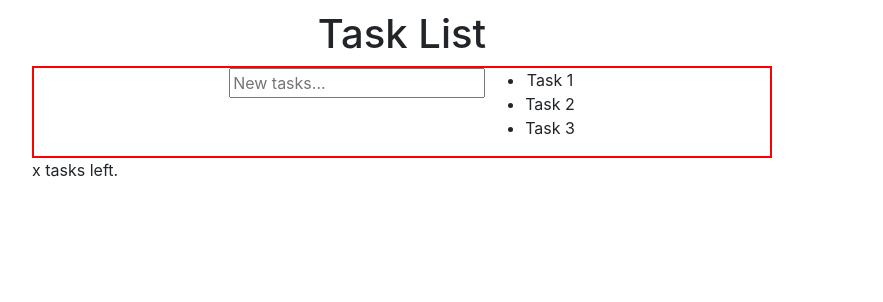
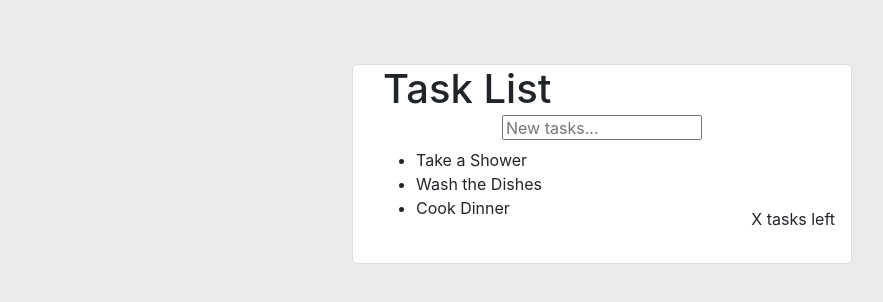
Before and after one commit to tommygonzaleza/to-do-list, a React app in the folder to-do-list/: page / in a window 1280 px wide. Shown: the whole page, without its empty margins (38-921 px from the left). Built offline with nearby package versions, Linux system fonts and the light colour scheme.

Commit message:
Styles added to the boilerplate

```diff
--- a/to-do-list/src/js/component/home.js
+++ b/to-do-list/src/js/component/home.js
@@ -6,25 +6,23 @@ import rigoImage from "../../img/rigo-baby.jpg";
 //create your first component
 export function Home() {
 	return (
-		<div className="container text-center">
-			<div>
-				<header className="entire-header row col-8 justify-content-center">
+		<div className="box_1 container">
+			<header className="entire-header col-12 row justify-content-center">
 				<h1>Task List</h1>
 			</header>
-				<section className="entire-body row col-8 justify-content-center">
-					<form className="form-styles">
+			<section className="entire-body row justify-content-center">
+				<form className="form-style">
 					<input placeholder="New tasks..." />
 				</form>
 				<ul className="main-list ul-style">
-						<li className="list-item">Task 1</li>
-						<li className="list-item">Task 2</li>
-						<li className="list-item">Task 3</li>
+					<li className="list-item">Take a Shower</li>
+					<li className="list-item">Wash the Dishes</li>
+					<li className="list-item">Cook Dinner</li>
 				</ul>
+				<div className="task-left-style">
+					<p>X tasks left</p>
+				</div>
 			</section>
-				<footer className="list-footer row">
-					<p>x tasks left.</p>
-				</footer>
-			</div>
 		</div>
 	);
 }
--- a/to-do-list/src/styles/index.scss
+++ b/to-do-list/src/styles/index.scss
@@ -1,18 +1,56 @@
 @import "~bootstrap/scss/bootstrap.scss";
 
+body {
+    background:#EBEBEB;
+    margin:0px;
+    padding:0px;
+  }
+.box_1{
+    display: inline-block;
+    background:white;
+    border-radius:5px;
+    border:1px solid #DEDEDE;
+    width:500px;
+    height: 200px;
+    position:relative;
+    top:64px;
+    left:50%;
+    transform:translate(-50%);
+}
 .entire-header {
-    margin-top: 10px;
+    display: inline-block;
+    height: 50px;
+    width: auto;
+    margin: 0 auto;
+}
+h1 {
+    width: auto;
 }
 .entire-body {
     width: 100%;
-    margin-top: 0;
-    border: 2px solid red;
+    margin: 0 auto;
+}
+.form-styles {
+    width: auto;
+    margin-top: 16px;
+}
+input {
+    float: left;
+    margin: 0;
+    width: 200px;
+    height: 25px;
 }
 .ul-style {
-    display: inline-block;
+    display: block;
+    width: 100%;
+    height: 0;
+    margin: 8px;
 }
-.form-styles {
-    display: inline-block;
+.task-left-style {
+    position: absolute;
+    margin: 16px;
+    bottom: 0px;
+    right: 0px;
 }
 /*
 
```
Lines whose indentation alone changed are shown as unchanged.
